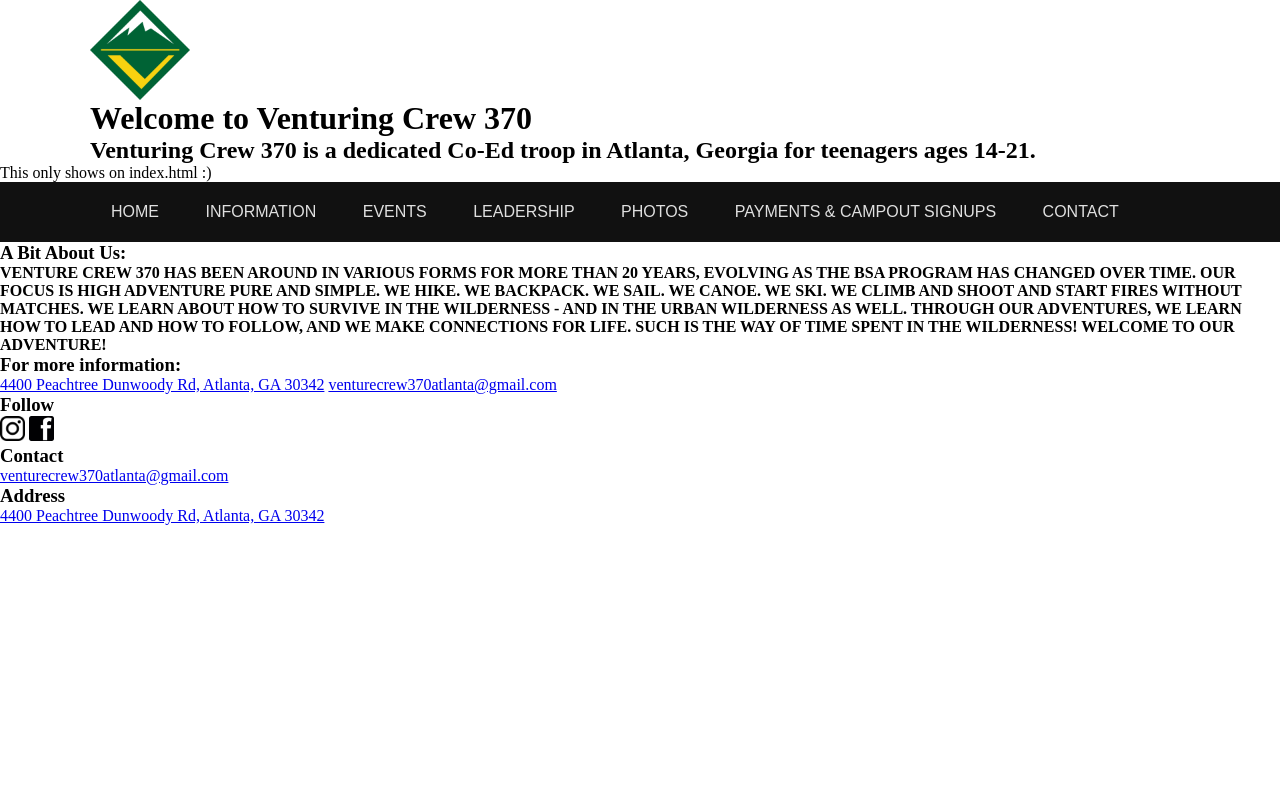
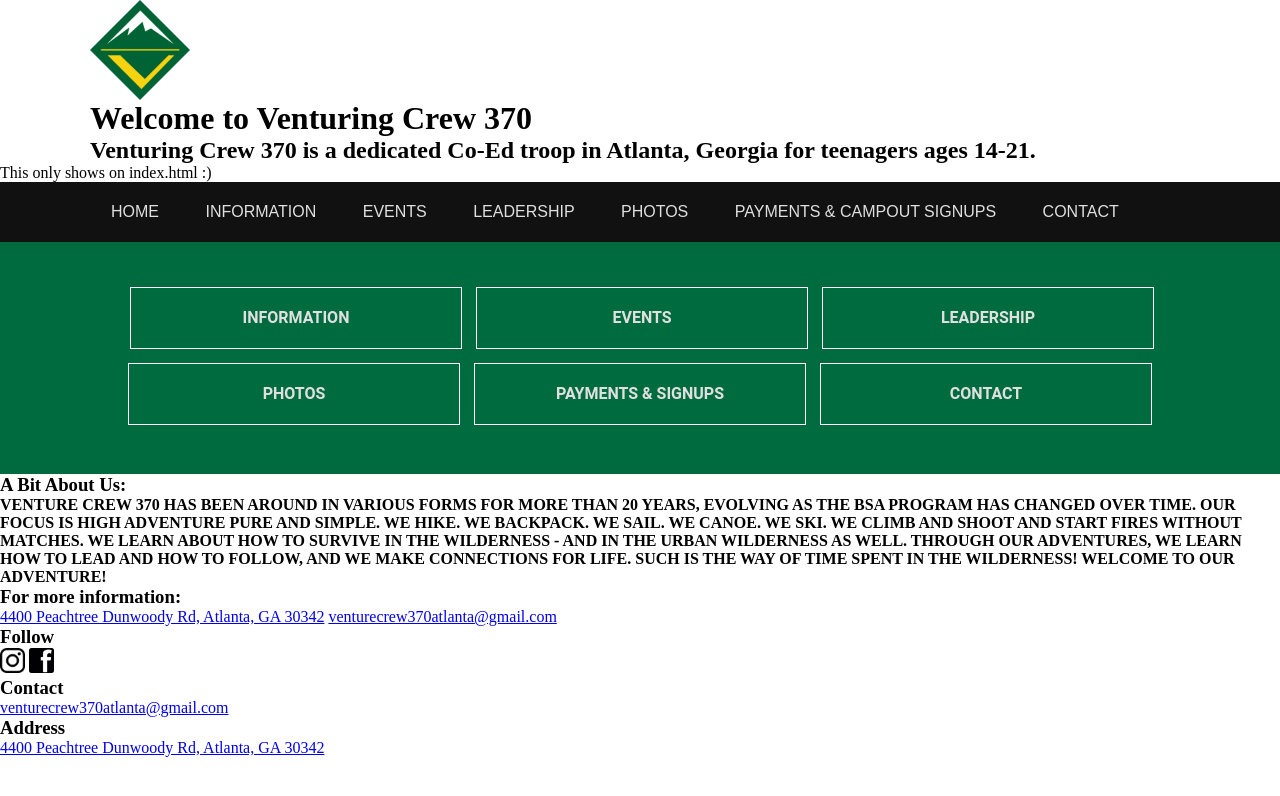
Before and after one commit to crew-370/Crew370, a Jekyll site: the page built from index.html, in a window 1280 px wide. Shown: the top 796 px of the page. Built offline with Jekyll 4.4.1, drawn with Linux system fonts in a browser that asks for light colours.

Commit message:
add full topnav

```diff
--- a/index.html
+++ b/index.html
@@ -6,8 +6,38 @@
 <html>
   <head>
     <title>{{ page.title }} | {{ site.title }}</title>
+    <link rel='stylesheet' href='styles/hometopnav.css'>
   </head>
   <body>
+    <div class="topnav2">
+      <div class="content-box" style="max-width: 1100px; margin: 0 auto;">
+        <div class="parts p1">
+          <div class="page-button home-btn">
+            <a href="information.html">Home</a>
+          </div>
+          <div class="page-button">
+            <a href="information.html">Information</a>
+          </div>
+          <div class="page-button">
+            <a href="events.html">Events</a>
+          </div>
+          <div class="page-button">
+            <a href="leadership.html">Leadership</a>
+          </div>
+        </div>
+        <div class="parts p2">
+          <div class="page-button">
+            <a href="photos.html">Photos</a>
+          </div>
+          <div class="page-button">
+            <a href="payments.html">Payments &amp; Signups</a>
+          </div>
+          <div class="page-button">
+            <a href="contact.html">Contact</a>
+          </div>
+        </div>
+      </div>
+    </div>
     <div class="bio">
       <h3>A Bit About Us:</h3>
       <h4>VENTURE CREW 370 HAS BEEN AROUND IN VARIOUS FORMS FOR MORE THAN 20 YEARS, EVOLVING AS THE BSA PROGRAM HAS CHANGED OVER TIME.  OUR FOCUS IS HIGH ADVENTURE PURE AND SIMPLE.  WE HIKE.  WE BACKPACK.  WE SAIL.  WE CANOE.  WE SKI.  WE CLIMB AND SHOOT AND START FIRES WITHOUT MATCHES.  WE LEARN ABOUT HOW TO SURVIVE IN THE WILDERNESS - AND IN THE URBAN WILDERNESS AS WELL.  THROUGH OUR ADVENTURES, WE LEARN HOW TO LEAD AND HOW TO FOLLOW, AND WE MAKE CONNECTIONS FOR LIFE.  SUCH IS THE WAY OF TIME SPENT IN THE WILDERNESS!  WELCOME TO OUR ADVENTURE!</h4>
--- a/styles/hometopnav.css
+++ b/styles/hometopnav.css
@@ -1,4 +1,4 @@
-.topnav {
+.topnav2 {
   --topnav-bg-color: #006B3F;
   --topnav-height: 60px;
   --topnav-padding-y: 40px;
@@ -14,41 +14,43 @@
   --topnav-a-line-height: 60px;
   --topnav-a-padding-x: 20px;
   --topnav-a-color: #e0e0e0;
+
+  --home-btn-display: none;
 }
-.topnav.scroll {
+.topnav2.scroll {
   --topnav-padding-y: 0px;
   --topnav-parts-display: inline-block;
   --topnav-parts-width: auto;
   --topnav-button-width: auto;
-  --topnav-button-border: none;
+  --topnav-button-border: 0px solid white;
   --topnav-button-margin: 0;
+  --topnav-a-padding-x: 32px;
+  --home-btn-display: inline-block;
 }
-.topnav {
+.topnav2 {
   background-color: var(--topnav-bg-color);
   padding: var(--topnav-padding-y) 0;
   transition: padding 0.2s;
   position: sticky;
   top: 0;
 }
-.topnav > .content-box {
+.topnav2 > .content-box {
   text-align: center;
 }
-.topnav .parts {
+.topnav2 .parts {
   display: var(--topnav-parts-display);
   text-align: center;
   width: var(--topnav-parts-width);
-  transition: 0.2s;
 }
-.topnav .page-button {
+.topnav2 .page-button {
   display: inline-block;
   width: var(--topnav-button-width);
   text-align: center;
   overflow: hidden;
   border: var(--topnav-button-border);
   margin: var(--topnav-button-margin);
-  transition: 0.2s;
 }
-.topnav a {
+.topnav2 a {
   text-decoration: none;
   text-transform: uppercase;
   font-size: 16px;
@@ -58,3 +60,19 @@
   padding: 0 var(--topnav-a-padding-x);
   color: var(--topnav-a-color);
 }
+.topnav2:not(.scroll) .page-button.home-btn {
+  width: 0px;
+  margin: 0;
+  border: none;
+  transition: all 0.2s;
+  transition-delay: 0.2s;
+}
+
+@media (max-width: 1100px) {
+  .topnav2 {
+    --topnav-a-padding-x: 20px;
+  }
+}
+@media (max-width: 600px) {
+
+}
--- a/styles/name.css
+++ b/styles/name.css
@@ -7,6 +7,6 @@
   padding: 0;
 }
 .content-box{
-  width: var(--content-width);
+  max-width: var(--content-width);
   margin: 0 auto
 }
```
